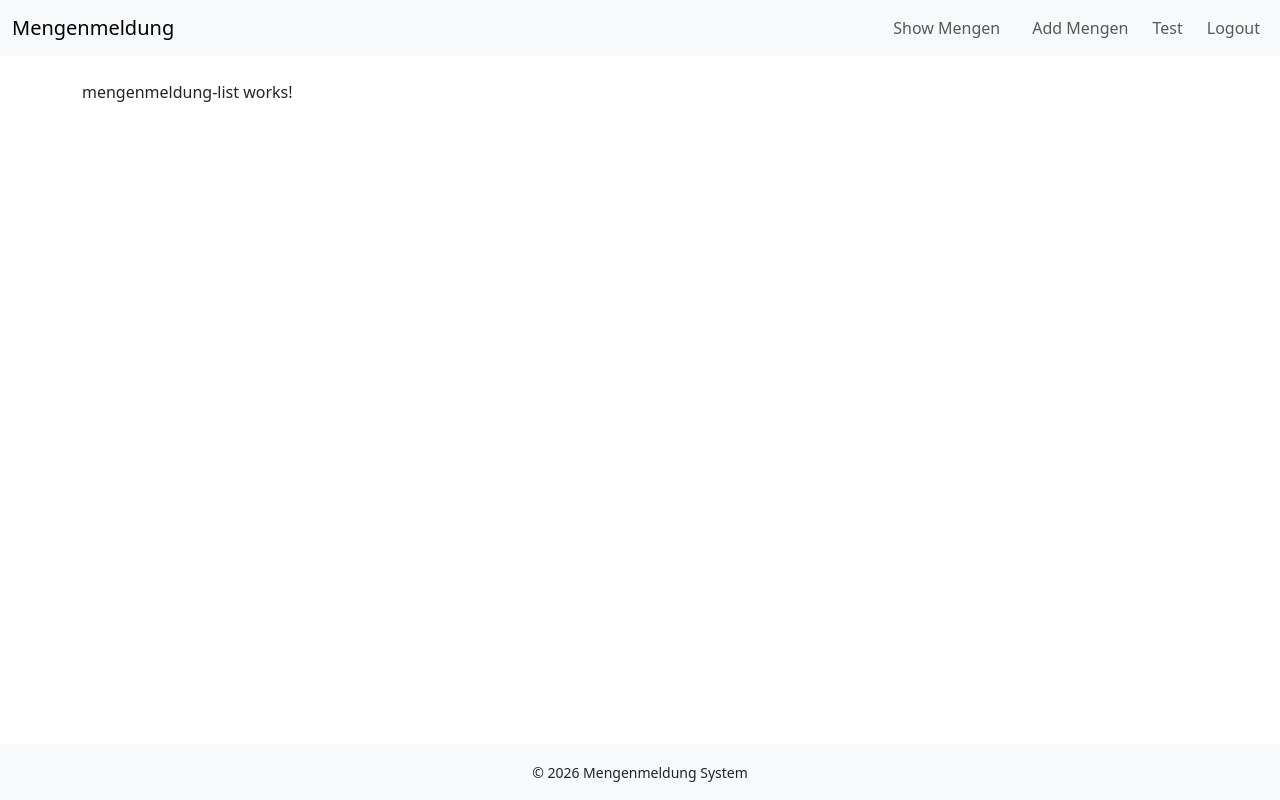
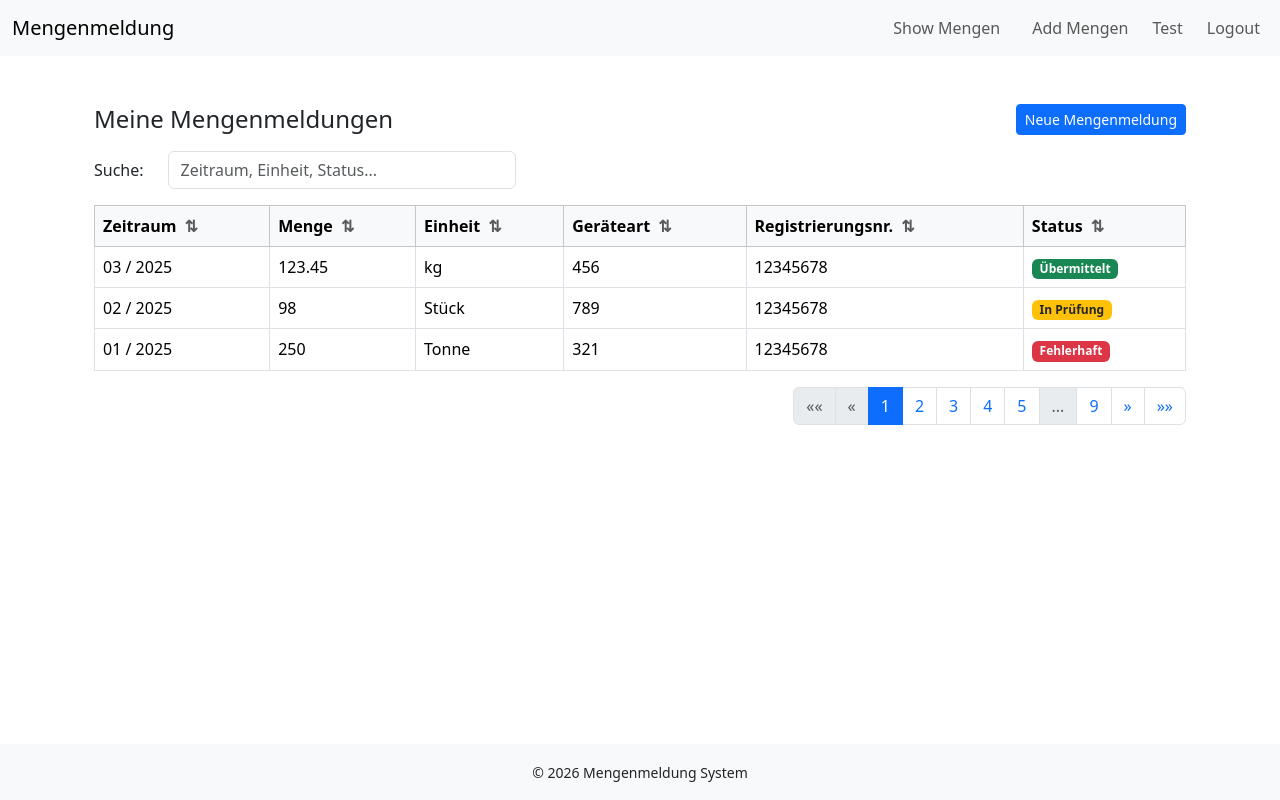
Before and after one commit to abdallaheeid/mengenmeld-fe, an Angular app: page /mengenmeldung in a window 1280 px wide. Built offline with nearby package versions, Linux system fonts and the light colour scheme.

Commit message:
Adding basic table with dummy examples and pagination and search field

```diff
--- a/src/app/mengenmeldungen/mengenmeldung-list/mengenmeldung-list.component.html
+++ b/src/app/mengenmeldungen/mengenmeldung-list/mengenmeldung-list.component.html
@@ -1 +1,97 @@
-<p>mengenmeldung-list works!</p>
+<div class="container mt-5">
+  <div class="d-flex justify-content-between align-items-center mb-3">
+    <h4 class="mb-0">Meine Mengenmeldungen</h4>
+    <button class="btn btn-primary btn-sm">Neue Mengenmeldung</button>
+  </div>
+
+  <div class="mb-3 row align-items-center">
+    <label for="table-complete-search" class="col-sm-auto col-form-label"> Suche: </label>
+
+    <div class="col-sm-4">
+      <input
+        id="table-complete-search"
+        type="text"
+        class="form-control"
+        placeholder="Zeitraum, Einheit, Status..."
+      />
+    </div>
+  </div>
+
+  <div class="table-responsive">
+    <table class="table table-hover align-middle table-bordered mb-0">
+      <thead class="table-light">
+        <tr>
+          <th role="button">
+            Zeitraum
+            <span class="ms-1 text-muted">⇅</span>
+          </th>
+
+          <th role="button">
+            Menge
+            <span class="ms-1 text-muted">⇅</span>
+          </th>
+
+          <th role="button">
+            Einheit
+            <span class="ms-1 text-muted">⇅</span>
+          </th>
+
+          <th role="button">
+            Geräteart
+            <span class="ms-1 text-muted">⇅</span>
+          </th>
+
+          <th role="button">
+            Registrierungsnr.
+            <span class="ms-1 text-muted">⇅</span>
+          </th>
+
+          <th role="button">
+            Status
+            <span class="ms-1 text-muted">⇅</span>
+          </th>
+        </tr>
+      </thead>
+
+      <tbody>
+        <tr>
+          <td>03 / 2025</td>
+          <td>123.45</td>
+          <td>kg</td>
+          <td>456</td>
+          <td>12345678</td>
+          <td>
+            <span class="badge bg-success">Übermittelt</span>
+          </td>
+        </tr>
+
+        <tr>
+          <td>02 / 2025</td>
+          <td>98</td>
+          <td>Stück</td>
+          <td>789</td>
+          <td>12345678</td>
+          <td>
+            <span class="badge bg-warning text-dark">In Prüfung</span>
+          </td>
+        </tr>
+
+        <tr>
+          <td>01 / 2025</td>
+          <td>250</td>
+          <td>Tonne</td>
+          <td>321</td>
+          <td>12345678</td>
+          <td>
+            <span class="badge bg-danger">Fehlerhaft</span>
+          </td>
+        </tr>
+      </tbody>
+    </table>
+  </div>
+
+  <div class="d-flex justify-content-end align-items-center mt-3">
+    <ngb-pagination [collectionSize]="42" [pageSize]="5" [boundaryLinks]="true" [maxSize]="5">
+    </ngb-pagination>
+  </div>
+</div>
--- a/src/app/mengenmeldungen/mengenmeldung-list/mengenmeldung-list.component.ts
+++ b/src/app/mengenmeldungen/mengenmeldung-list/mengenmeldung-list.component.ts
@@ -1,11 +1,16 @@
-import { Component } from '@angular/core';
+import { Component, input, InputOptionsWithTransform } from '@angular/core';
+import { NgbHighlight, NgbPagination } from '@ng-bootstrap/ng-bootstrap';
 
 @Component({
   selector: 'app-mengenmeldung-list',
-  imports: [],
+  imports: [NgbPagination],
   templateUrl: './mengenmeldung-list.component.html',
   styleUrl: './mengenmeldung-list.component.css',
 })
 export class MengenmeldungListComponent {
+  mengenmeldungen$: any;
+  service: any;
+  total$: any;
 
+  page = input.required<number>;
 }
```
